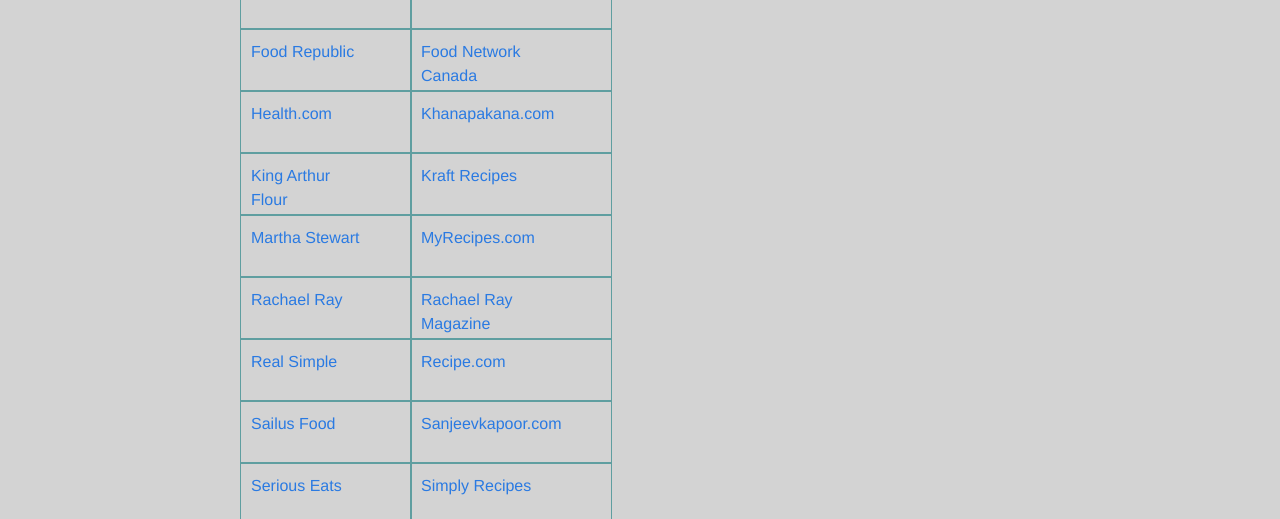
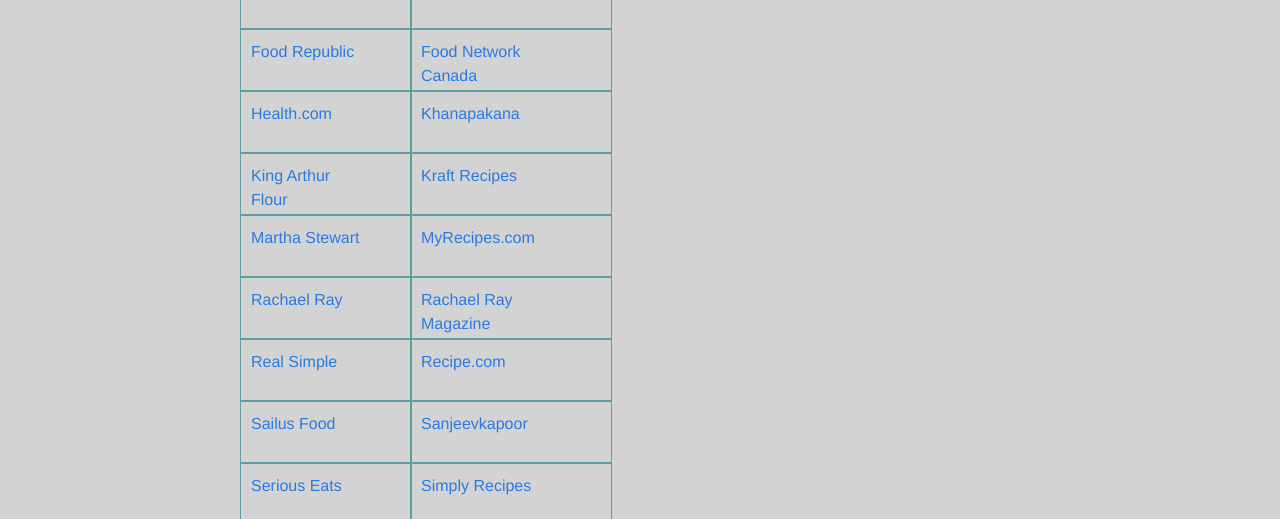
Before and after one commit to miluonline/miluworkslive, a Jekyll site: the page built from supported-recipe-sites.html, in a window 1280 px wide and 900 px high, scrolled down 376 px. Shown: the part 155-674 px from the top of the window. Built offline with Jekyll 4.4.1, drawn with Linux system fonts in a browser that asks for light colours.

Commit message:
sites html

```diff
--- a/supported-recipe-sites.html
+++ b/supported-recipe-sites.html
@@ -21,7 +21,7 @@
 	<li class='recipe-row1'><a href="http://www.foodnetwork.com">Food Network</a></li>
 	<li class='recipe-row2'><a href="http://www.foodnetwork.ca">Food Network <br/>Canada</a></li>
 	<li class='recipe-row1'><a href="http://www.foodrepublic.com">Food Republic</a></li>
-	<li class='recipe-row2'><a href="http://www.khanapakana.com">Khanapakana.com</a></li>
+	<li class='recipe-row2'><a href="http://www.khanapakana.com">Khanapakana</a></li>
 	<li class='recipe-row1'><a href="http://www.health.com/">Health.com</a></li>
 	<li class='recipe-row2'><a href="http://www.kraftrecipes.com">Kraft Recipes</a></li>
 	<li class='recipe-row1'><a href="http://www.kingarthurflour.com">King Arthur <br/>Flour</a></li>
@@ -31,7 +31,7 @@
 	<li class='recipe-row1'><a href="http://www.rachaelray.com">Rachael Ray</a></li>
 	<li class='recipe-row2'><a href="http://www.recipe.com">Recipe.com</a></li>
 	<li class='recipe-row1'><a href="http://www.realsimple.com">Real Simple</a></li>
-	<li class='recipe-row2'><a href="http://www.sanjeevkapoor.com">Sanjeevkapoor.com</a></li>
+	<li class='recipe-row2'><a href="http://www.sanjeevkapoor.com">Sanjeevkapoor</a></li>
 	<li class='recipe-row1'><a href="http://www.sailusfood.com">Sailus Food</a></li>
 	<li class='recipe-row2'><a href="http://www.simplyrecipes.com">Simply Recipes</a></li>
 	<li class='recipe-row1'><a href="http://www.seriouseats.com">Serious Eats</a></li>
```
Also changed, not shown: 2 other files.
